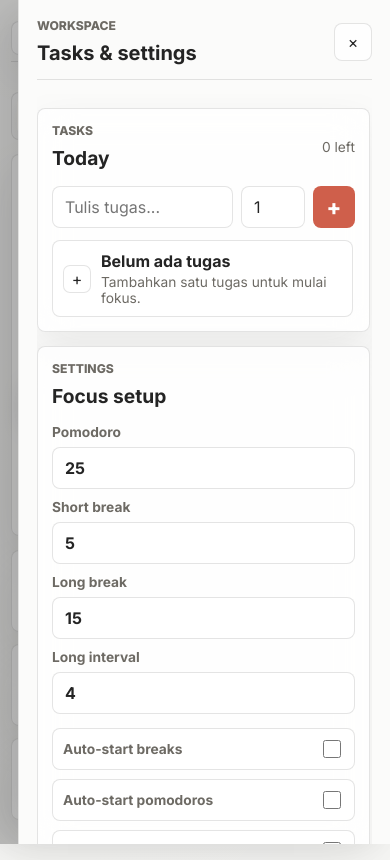
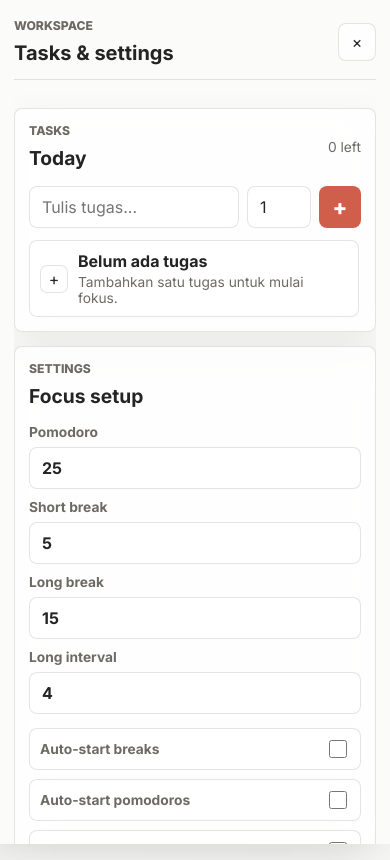
Before and after one commit to andikapramudyadika/Quiet-Pomo, a plain HTML site: page index.html in a window 390 px wide. Both pictures are taken after a click on the button 268 px from the left and 37 px from the top of the page. Drawn offline with Linux system fonts and the light colour scheme.

Commit message:
Add files via upload

```diff
--- a/styles.css
+++ b/styles.css
@@ -293,6 +293,7 @@ label span {
   position: fixed;
   inset: 0;
   z-index: 40;
+  height: 100vh;
   pointer-events: none;
   visibility: hidden;
 }
@@ -318,7 +319,7 @@ label span {
   top: 0;
   right: 0;
   width: min(480px, calc(100% - 18px));
-  height: 100%;
+  height: 100vh;
   padding: 18px;
   overflow: hidden;
   border-left: 1px solid var(--line);
@@ -326,6 +327,7 @@ label span {
   box-shadow: -24px 0 48px rgba(20, 20, 20, 0.14);
   transform: translateX(104%);
   transition: transform 220ms ease;
+  grid-template-rows: auto minmax(0, 1fr);
 }
 
 .settings-drawer.open .side-panel {
@@ -349,9 +351,19 @@ label span {
 .drawer-content {
   display: grid;
   gap: 14px;
-  height: calc(100vh - 94px);
-  overflow: auto;
-  padding: 14px 2px 4px 0;
+  min-height: 0;
+  overflow-y: auto;
+  overscroll-behavior: contain;
+  -webkit-overflow-scrolling: touch;
+  padding: 14px 2px calc(72px + env(safe-area-inset-bottom, 0px)) 0;
+  touch-action: pan-y;
+}
+
+@supports (height: 100dvh) {
+  .settings-drawer,
+  .settings-drawer .side-panel {
+    height: 100dvh;
+  }
 }
 
 .tasks-section,
@@ -610,6 +622,17 @@ input[type="range"] {
     min-height: 48px;
   }
 
+  .settings-drawer .side-panel {
+    width: 100%;
+    padding: 18px 14px 0;
+    border-left: 0;
+  }
+
+  .drawer-content {
+    padding-right: 0;
+    padding-bottom: calc(110px + env(safe-area-inset-bottom, 0px));
+  }
+
   .brand span:last-child {
     max-width: 170px;
     overflow: hidden;
```
